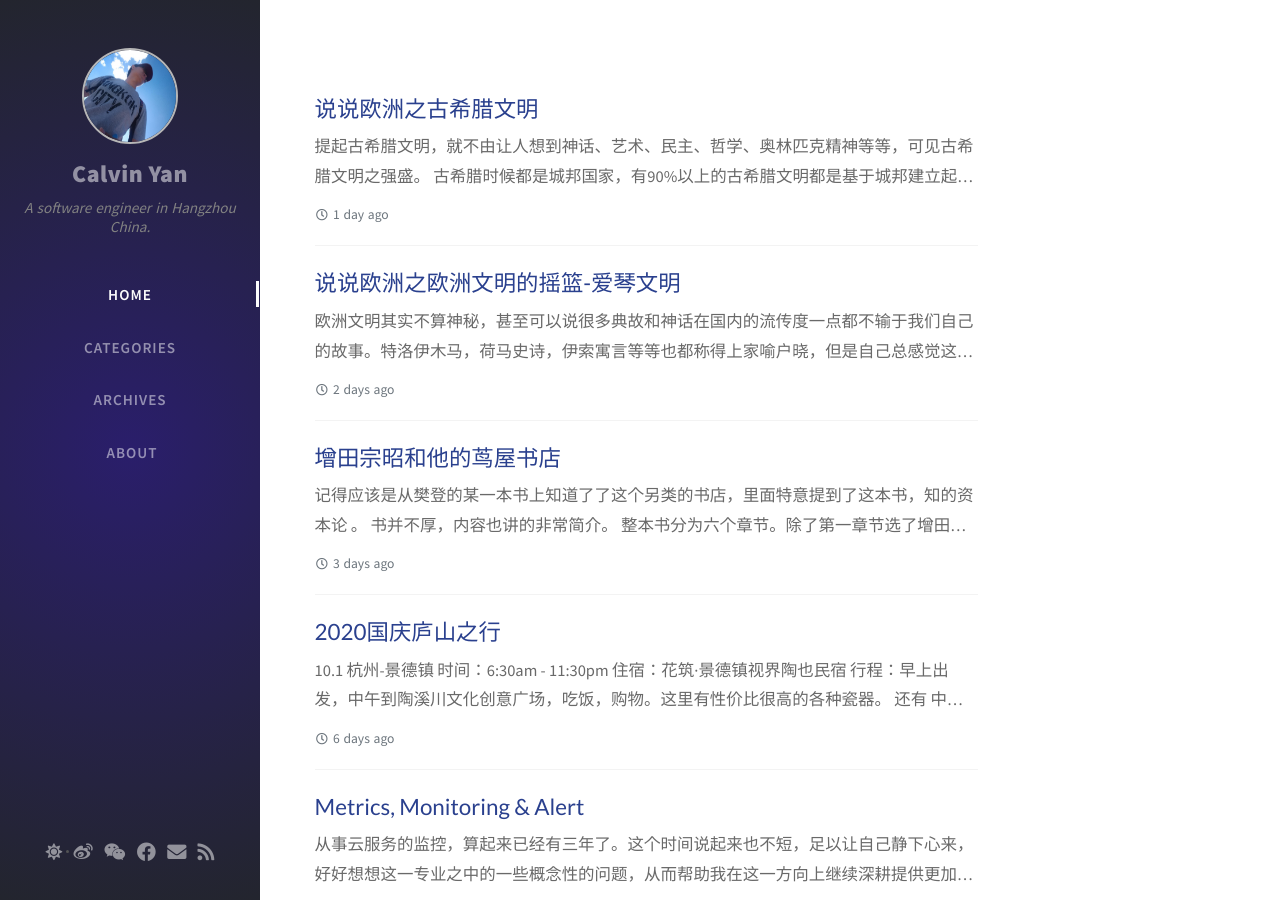
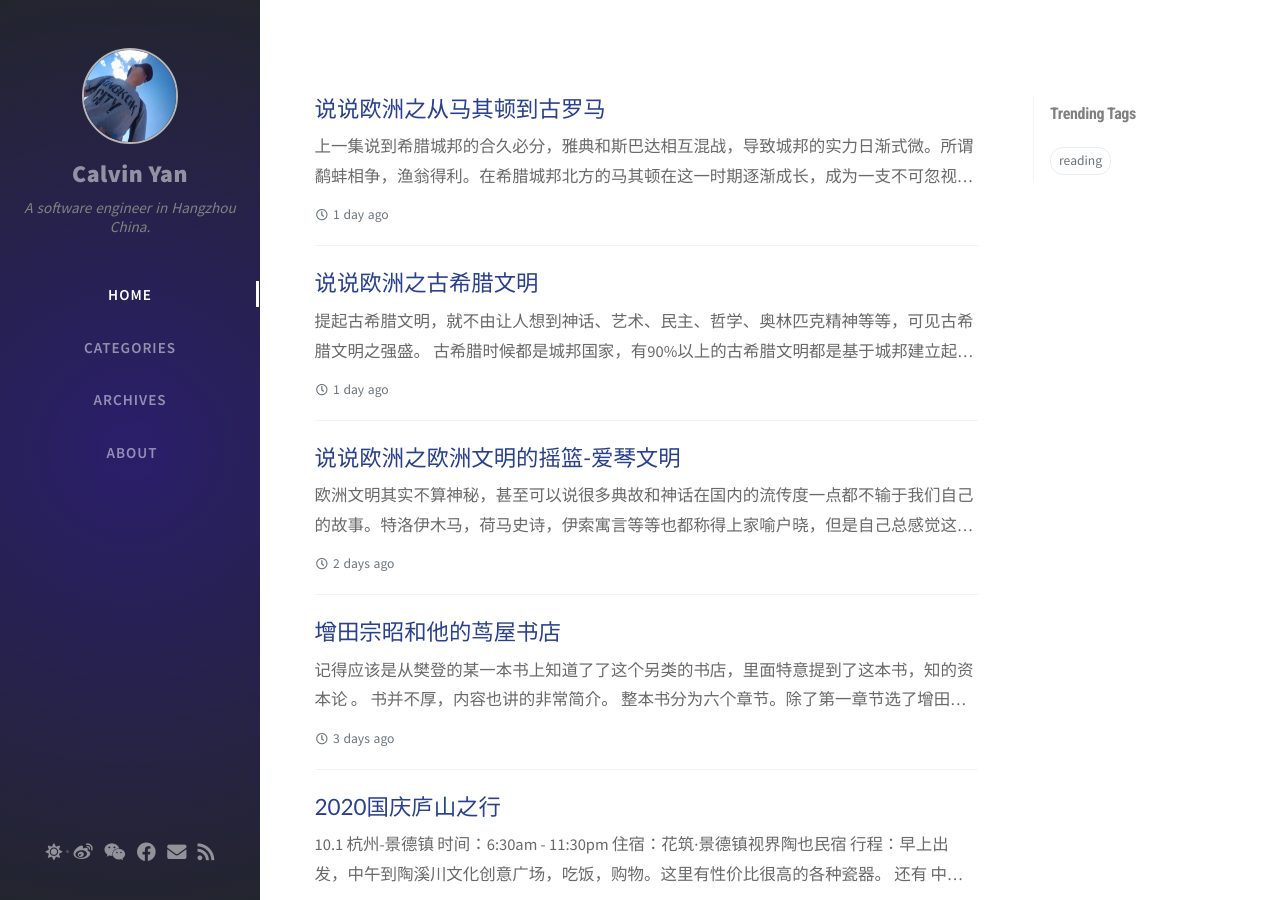
Before and after one commit to hicalvin/hicalvin.github.io, a Jekyll site: the page built from index.html, in a window 1280 px wide and 900 px high. Built offline with Jekyll 4.4.1, drawn with Linux system fonts in a browser that asks for light colours; nearby versions of some CDN libraries; the list of posts is cut into pages by our own code; comment, search, counter and statistics services are not loaded; some of the changed text lies outside the part shown.

Commit message:
try category with tags

```diff
--- a/_posts/2020-09-18-talk_about_europe_1.md
+++ b/_posts/2020-09-18-talk_about_europe_1.md
@@ -3,6 +3,7 @@ layout: post
 title:  "说说欧洲之欧洲文明的摇篮-爱琴文明"
 date:   2020-09-18 22:01:50 +0800
 category: reading
+tag: reading
 ---
 
 ![一读就懂的世界史：欧洲](https://img1.doubanio.com/view/subject/l/public/s32306169.jpg)
--- /dev/null
+++ b/_posts/2020-09-20-talk_about_europe_3.md
@@ -0,0 +1,19 @@
+---
+layout: post
+title:  "说说欧洲之从马其顿到古罗马"
+date:   2020-09-20 09:02:50 +0800
+category: reading
+---
+
+![一读就懂的世界史：欧洲](https://img1.doubanio.com/view/subject/l/public/s32306169.jpg)
+
+上一集说到希腊城邦的合久必分，雅典和斯巴达相互混战，导致城邦的实力日渐式微。所谓鹬蚌相争，渔翁得利。在希腊城邦北方的马其顿在这一时期逐渐成长，成为一支不可忽视的力量，直到超过其他希腊城邦。 腓力二世推行改革并出征拜占庭，亚历山大主理内政，等到腓力二世遇刺身亡之后，20岁的亚历山大被推举为新的国王，从此开启亚历山大时代。他率军一路向东攻占小亚细亚，巴比伦，导致波斯帝国的灭亡。，知道打到印度。 公元前324年，亚历山大宣布简历马其顿帝国，定都巴比伦。
+
+![马其顿王国](https://timgsa.baidu.com/timg?image&quality=80&size=b9999_10000&sec=1600574775837&di=b96cf1b0123b9622b957da0c75efde83&imgtype=0&src=http%3A%2F%2Fa4.att.hudong.com%2F62%2F80%2F01000000000000119088076320762.jpg)
+
+![亚历山大大帝](https://timgsa.baidu.com/timg?image&quality=80&size=b9999_10000&sec=1600574573657&di=a00f5eab848690caa104d1887509320f&imgtype=0&src=http%3A%2F%2Fpic.rmb.bdstatic.com%2F490c3cda3b8342dc670ef64407b6c240.jpeg)
+
+
+**知识点**
+
+亚历山大，扑克牌中梅花K就是他。 确立了马其顿王国在全希腊的统治地位，是亚历山大帝国的的建立者。 衣服总是佩戴有十字架的珠宝，这是梅花KDE特点，头发往外卷。
```
Also changed, not shown: 1 other file.
